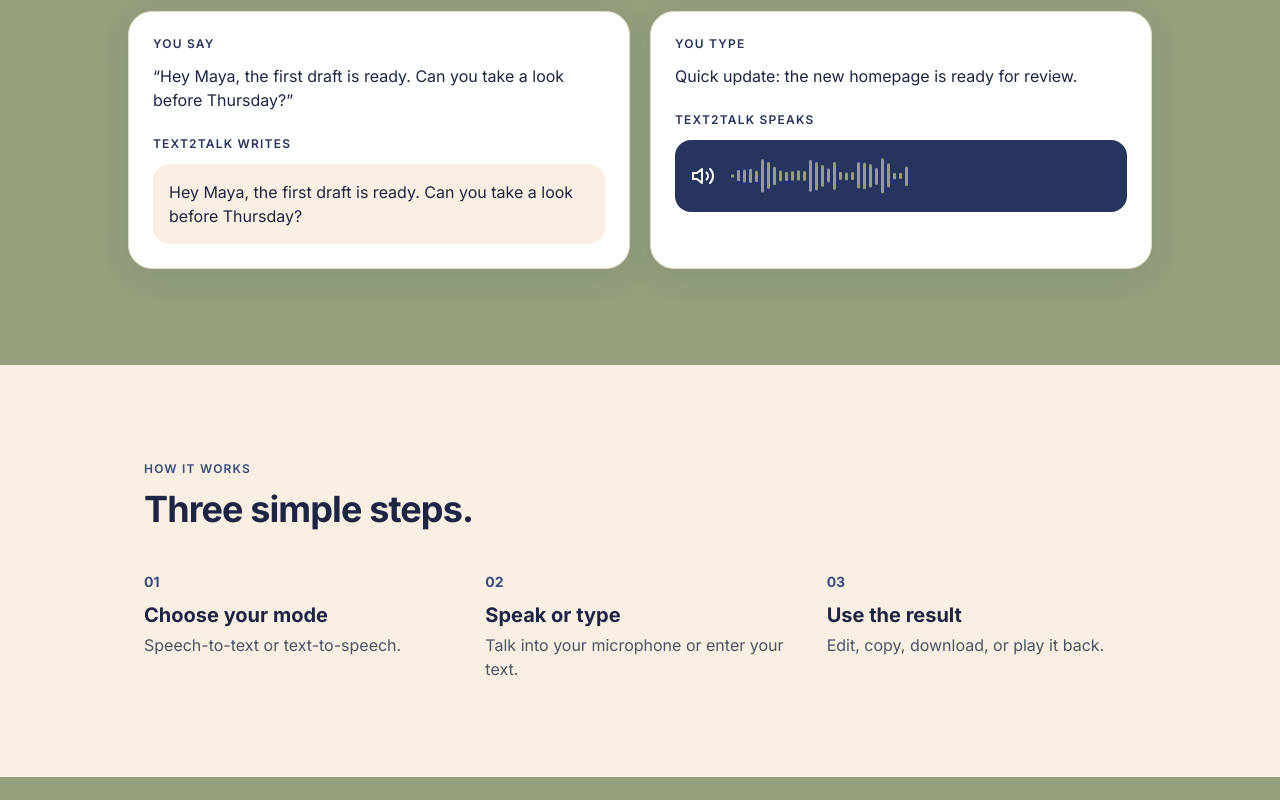
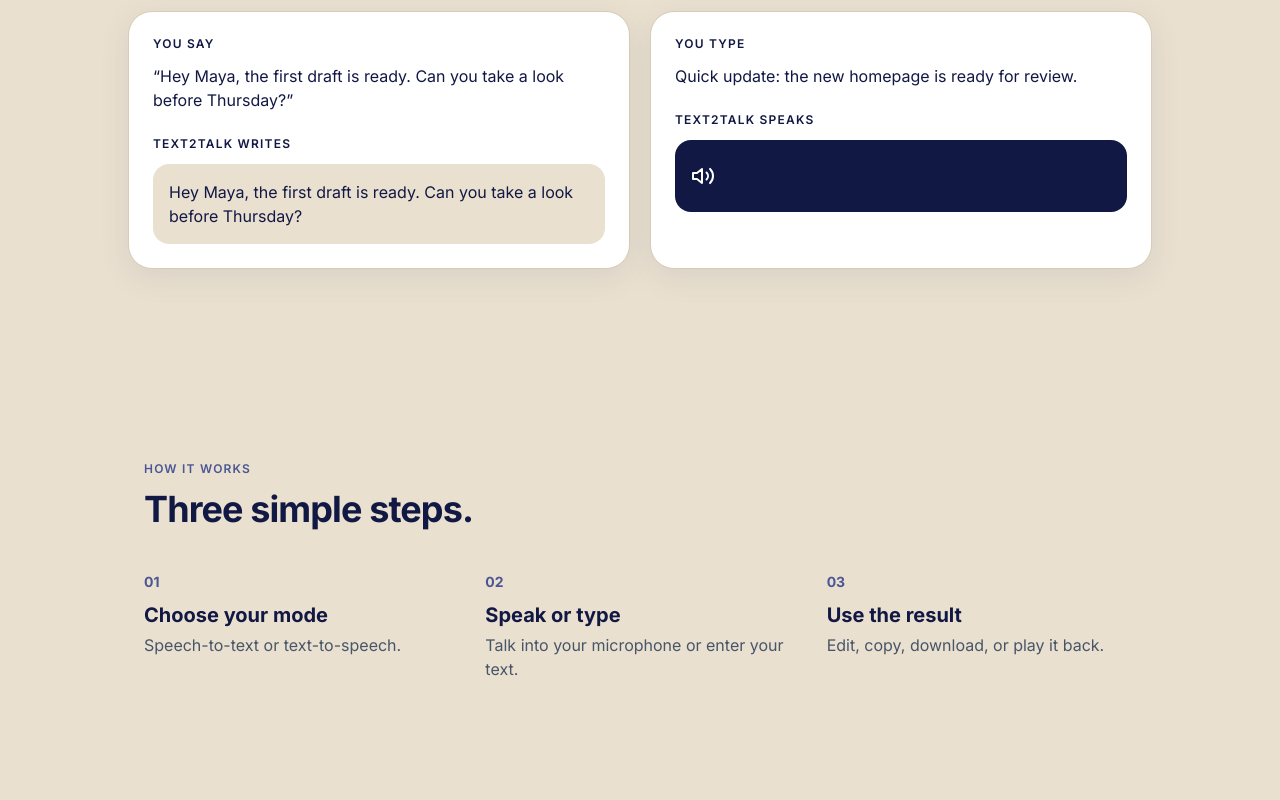
Before and after one commit to aditya-17-svg/text2talk_final, a React (Vite) app in the folder text2talk/: page / in a window 1280 px wide. Shown: the part 1140-1940 px from the top of the page. Built offline with nearby package versions, Linux system fonts and the light colour scheme; no server answers.

Commit message:
Update tailwind.config.js

```diff
--- a/text2talk/tailwind.config.js
+++ b/text2talk/tailwind.config.js
@@ -4,11 +4,10 @@
   theme: { extend: {
     fontFamily: { sans: ['"Plus Jakarta Sans"', 'Inter', 'system-ui', 'sans-serif'] },
     colors: {
-      // Palette: navy #354d81, cream #faefe2, tan #b29d7e, sage #949f7b, white
-      brand: { 50: '#faefe2', 100: '#e6d9c6', 500: '#354d81', 600: '#2d4170', 700: '#27345e' },
-      ink: '#1c2644', night: '#27345e',
-      tan: '#b29d7e', sage: '#949f7b',
-      cream: { 100: '#ffffff', 200: '#faefe2' },
+      // Palette: deep navy #111844, indigo #4B5694, steel #7288AE, beige #EAE0CF
+      brand: { 50: '#f3ecdf', 100: '#d8ccb6', 500: '#4b5694', 600: '#3f4982', 700: '#2c3567' },
+      ink: '#111844', night: '#111844', steel: '#7288ae',
+      cream: { 100: '#fbf8f2', 200: '#eae0cf' },
     },
   } },
 }
```
